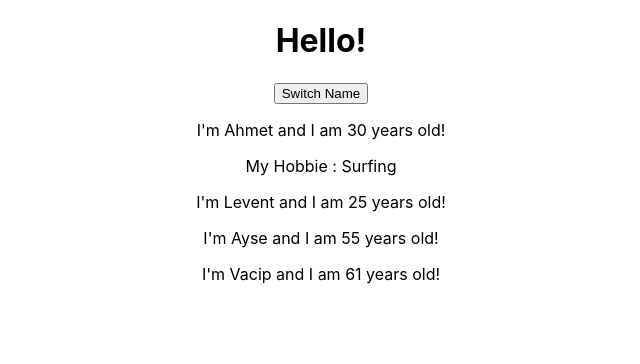
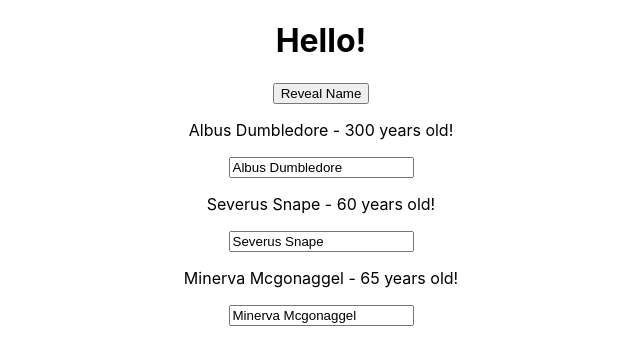
Before and after one commit to CengAmat/React-Zone-2, a React (Create React App) app in the folder react-zone-2/: page / in a window 1280 px wide. Shown: the top 364 px of the page, without its empty margins (319-959 px from the left). Built offline with nearby package versions, Linux system fonts and the light colour scheme.

Commit message:
Adding two way binding

```diff
--- a/react-zone-2/src/App.js
+++ b/react-zone-2/src/App.js
@@ -5,10 +5,9 @@ import Person from './Person/Person';
 class App extends Component{
   state = {
     persons : [
-      { name : "Ahmet", age: 30},
-      { name : "Levent", age: 25},
-      { name : "Ayse", age: 55},
-      { name : "Vacip", age: 61}
+      { name : "Albus Dumbledore", age: 300},
+      { name : "Severus Snape", age: 60},
+      { name : "Minerva Mcgonaggel", age: 65},
     ],
     otherState : 'Ahmet'
   }
@@ -18,10 +17,19 @@ class App extends Component{
 
     this.setState({
       persons : [
-        { name : newName, age: 25},
-        { name : "Levent", age: 25},
-        { name : "Ayse", age: 55},
-        { name : "", age: 0}
+        { name : newName, age: 300},
+        { name : "Severus Snape", age: 60},
+        { name : "Minerva Mcgonaggel", age: 65},
+      ]
+    })
+  }
+
+  nameChangedHandler = (event) => {
+    this.setState({
+      persons : [
+        { name : "Albus Dumbledore", age: 300},
+        { name : "Severus Snape", age: 60},
+        { name : event.target.value , age: 65},
       ]
     })
   }
@@ -30,11 +38,10 @@ class App extends Component{
     return(
       <div className="App">
         <h1>Hello!</h1>
-        <button onClick = {this.switchNameHandler.bind(this, 'Ahmet')}>Switch Name</button>
-        <Person click = {this.switchNameHandler.bind(this, 'Amat')} name = {this.state.persons[0].name} age = {this.state.persons[0].age}>My Hobbie : Surfing</Person>
-        <Person name = {this.state.persons[1].name} age = {this.state.persons[1].age} />
-        <Person name = {this.state.persons[2].name} age = {this.state.persons[2].age} />
-        <Person name = {this.state.persons[3].name} age = {this.state.persons[3].age} />
+        <button onClick = {this.switchNameHandler.bind(this, 'Albus Percival Wulfric Brian Dumbledore')}>Reveal Name</button>
+        <Person name = {this.state.persons[0].name} age = {this.state.persons[0].age} />
+        <Person click = {this.switchNameHandler.bind(this, 'Half-Blood Prince')} name = {this.state.persons[1].name} age = {this.state.persons[1].age} />
+        <Person changed = {this.nameChangedHandler} name = {this.state.persons[2].name} age = {this.state.persons[2].age} />
       </div>
     );
   }
--- a/react-zone-2/src/Person/Person.js
+++ b/react-zone-2/src/Person/Person.js
@@ -3,8 +3,9 @@ import React from 'react';
 const person = (props) => {
 return (
     <div>
-        <p onClick = {props.click}>I'm {props.name} and I am {props.age} years old! </p>
+        <p onClick = {props.click}>{props.name} - {props.age} years old! </p>
         <p>{props.children}</p>
+        <input type = "text" onChange={props.changed} defaultValue = {props.name}/>
     </div>
 )
 };
```
